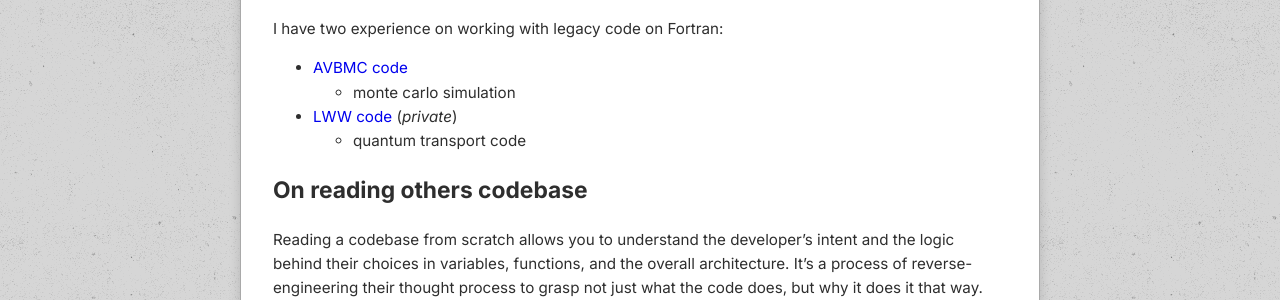
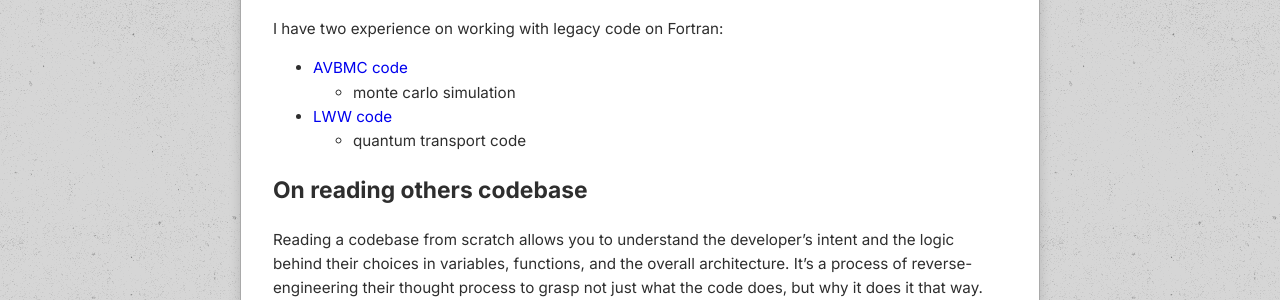
Before and after one commit to antble/antble.github.io, a Jekyll site: the page built from _posts/programming/2025-05-14-Legacy_Code.md, in a window 1280 px wide. Shown: the part 504-804 px from the top of the page. Built offline with Jekyll 4.4.1, drawn with Linux system fonts in a browser that asks for light colours.

Commit message:
update files

```diff
--- a/_posts/programming/2025-05-14-Legacy_Code.md
+++ b/_posts/programming/2025-05-14-Legacy_Code.md
@@ -15,7 +15,7 @@
 I have two experience on working with legacy code on Fortran:
 - [AVBMC code](https://github.com/antble/avbmc-vashishta-water)
   - monte carlo simulation
-- [LWW code](https://github.com/antble/MSthesis) (*private*)
+- [LWW code](https://github.com/antble/lww-usc)
   - quantum transport code
 
 ## On reading others codebase
```
Also changed, not shown: _posts/others/about_me/2025-03-01-about-me.md (+1 -1 lines).
